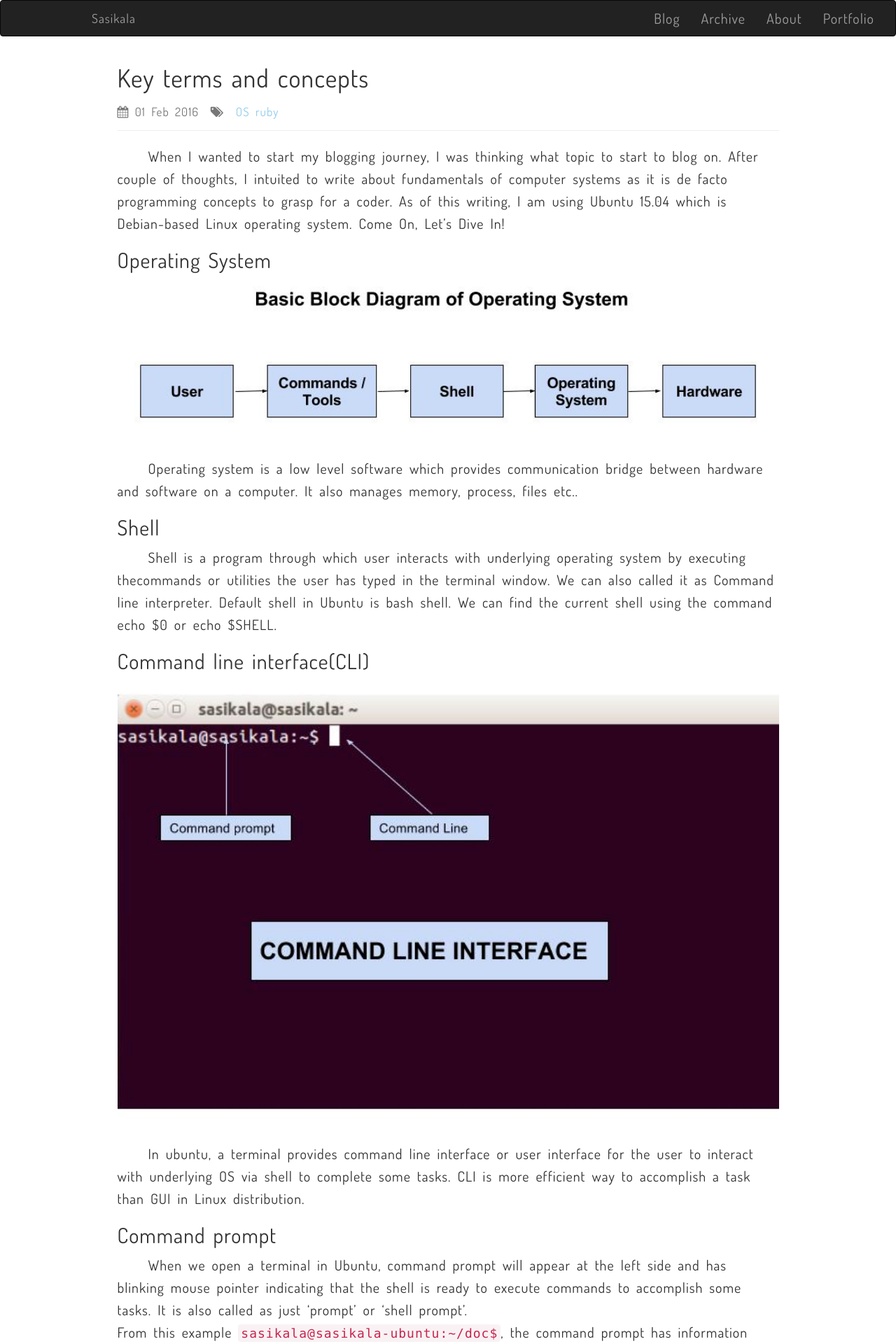
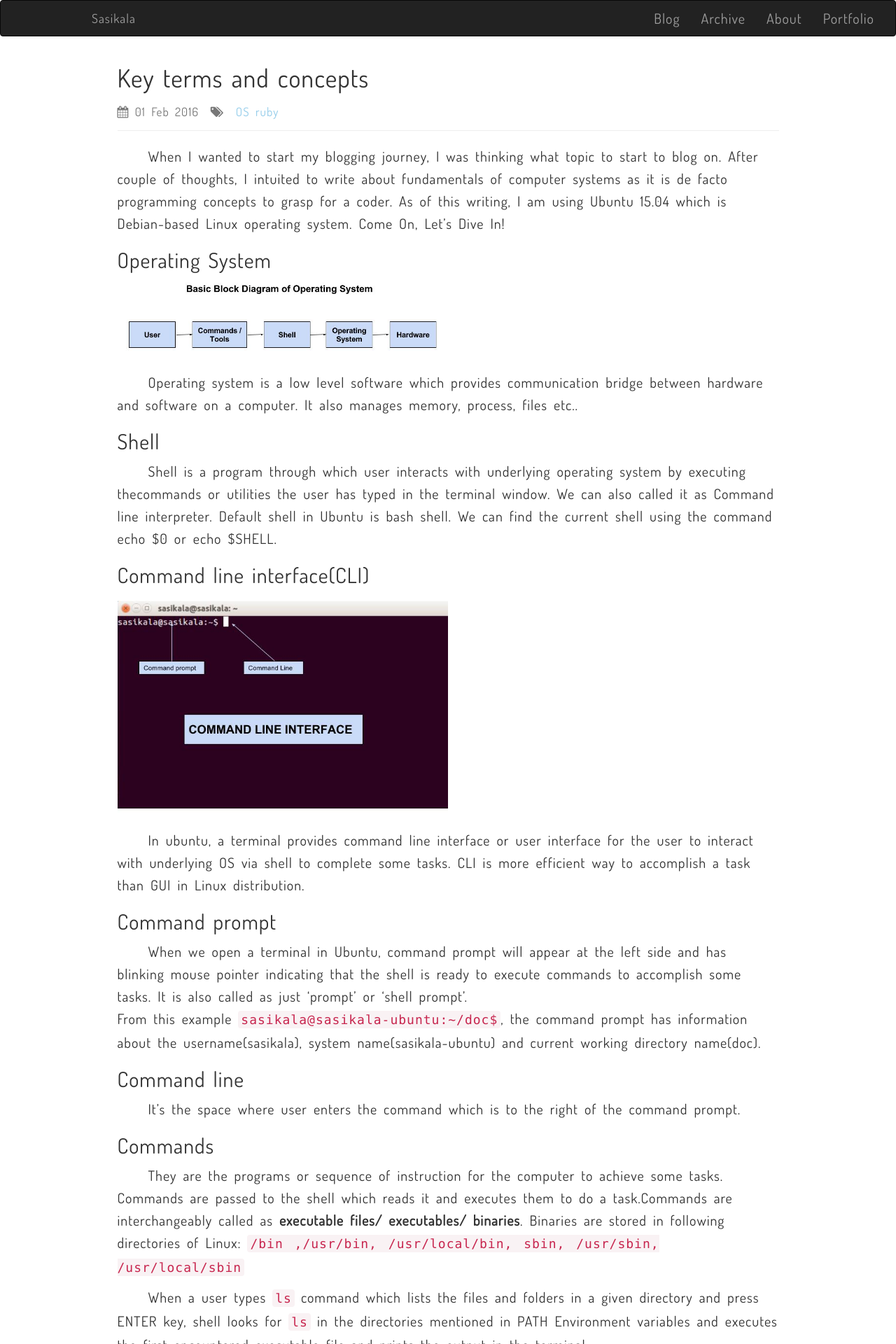
Before and after one commit to Sasikala-Ravichandran/sasi-kala.github.io, a Jekyll site: the page built from _posts/2016-2-1-key-terms-and-concepts.md, in a window 1280 px wide. Shown: the top 1920 px of the page at 70% size. Built offline with Jekyll 4.4.1, drawn with Linux system fonts in a browser that asks for light colours; nearby versions of some CDN libraries; comment, search, counter and statistics services are not loaded.

Commit message:
adjusting the size image

```diff
--- a/_posts/2016-2-1-key-terms-and-concepts.md
+++ b/_posts/2016-2-1-key-terms-and-concepts.md
@@ -12,7 +12,7 @@ disqus_identifier: 71c56024-04bd-4963-830d-aa5946bf6a70
 
 ## Operating System
 
-![Block Diagram]( /assets/1_OS.png){:class="sizing"}
+![Block Diagram]( /assets/1_OS.png){:class="sizing_partial"}
 
 &ensp;&ensp;&ensp;&ensp;Operating system is a low level software which provides communication bridge between hardware and software on a computer. It also manages memory, process, files etc..
 
@@ -22,7 +22,7 @@ disqus_identifier: 71c56024-04bd-4963-830d-aa5946bf6a70
 
 ## Command line interface(CLI)
 
-![Command Line Interface]( /assets/2_CLI.png){:class="sizing"}
+![Command Line Interface]( /assets/2_CLI.png){:class="sizing_partial"}
 
 &ensp;&ensp;&ensp;&ensp;In ubuntu, a terminal provides command line interface or user interface for the user to interact with underlying OS via shell to complete some tasks. CLI is more efficient way to accomplish a task than GUI in Linux distribution.
 
@@ -42,7 +42,7 @@ disqus_identifier: 71c56024-04bd-4963-830d-aa5946bf6a70
 
 ## Types of Commands
 <br>
-![Commands Types]( /assets/3_commands_types.png){:class="sizing"}
+![Commands Types]( /assets/3_commands_types.png){:class="sizing_partial"}
 
 **1) Built-in shell commands:** These binaries are the part of the shell itself. Examples are: `cd, eval, exec, exit, pwd, echo etc..`
 
@@ -81,7 +81,7 @@ bye
 
 ## Source code, Compiler and Virtual Machine
 
-![Compilation]( /assets/4_Compilation.png){:class="sizing"}
+![Compilation]( /assets/4_Compilation.png){:class="sizing_partial"}
 
 &ensp;&ensp;&ensp;&ensp;When a programmer does coding (writing instructions or logic) in any programming language, the code is called source code. Source code is typed in a source file using an editor like sublime text and name the source file with appropriate extension like .c, .java, .rb. Extension tells the compiler that code must obey the rules of corresponding programming language. Source code can not be executed as a program by the computer as it understands only ones and zeros. So code has to be converted into **machine language or bytecode or object code or executables or binaries** which are in the form of ones and zeros for the processor to understand and perform a task. Machine code is not easy for developers to read or modify. Thus we need a special program called a __compiler__ which does the job of converting source code into byte code which is meant for processor to execute. Then executable is passed to a virtual machine to execute it. Compilers are usually stored in folder **/usr/bin**. For example, `/usr/bin/gcc, /usr/bin/javac`
 
@@ -97,7 +97,7 @@ bye
 
 ## Ruby Compilers
 <br>
-![Ruby Versions]( /assets/5_diff_ruby_version.png){:class="sizing"}
+![Ruby Versions]( /assets/5_diff_ruby_version.png){:class="sizing_partial"}
 
 &ensp;&ensp;&ensp;&ensp;There are multiple implementations of Ruby compilers like `MRI, REE, Rubinius, Jruby` etc. Depending upon scenarios and environments, developers use different implementations of Ruby.
 
@@ -181,7 +181,7 @@ $bundle show <gemname>
 
 ## rbenv tool
 
-![rbenv tool]( /assets/6_rbenv_workflow.png){:class="sizing"}
+![rbenv tool]( /assets/6_rbenv_workflow.png){:class="sizing_partial"}
 
 &ensp;&ensp;&ensp;&ensp;It is a ruby version management tool which helps to install and manage different versions of ruby in a given machine. It comes handy when we need to have different ruby environments for different projects.
 
--- a/css/custom.scss
+++ b/css/custom.scss
@@ -39,7 +39,7 @@ h1, h2, h3, h4, h5, h6 {
 
 .sizing_partial {
   width: 50%;
-  margin-left: 160px;
+  margin: 0 auto;
 }
 
 p, div {
```
